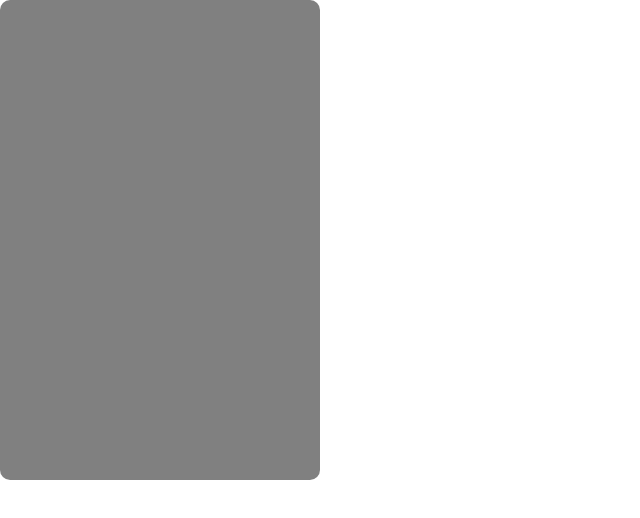
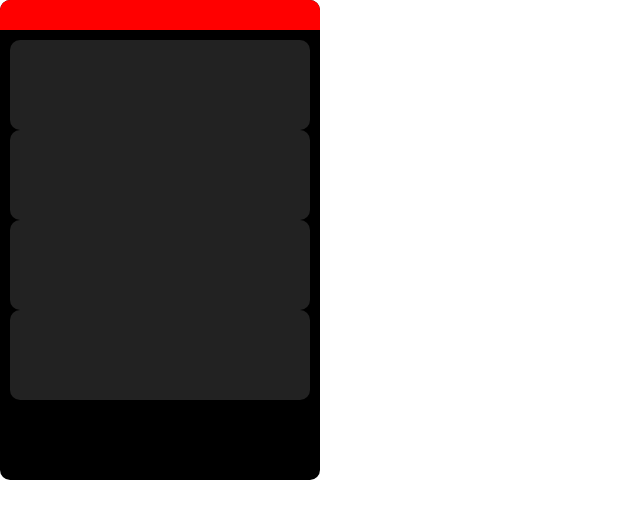
Before and after one commit to vivkpatl/tsa-software-2018-2019, an Electron app: page index.html in a window 1280 px wide. Shown: the whole page, without its empty margins (0-640 px from the left). Drawn offline with Linux system fonts and the light colour scheme.

Commit message:
11/27/2018
-Working regions for item list and top navigation bar
-HTML/CSS is a learn-as-we-go thing but it is coming along well nonetheless
-Did all of this during a tangent in AP Gov so not bad overall. Surprised my desk partner didn't attract the whole class's attention to my screen.

```diff
--- a/index.html
+++ b/index.html
@@ -2,9 +2,21 @@
   <html>
     <link rel="stylesheet" href="./main.css"/>
 
+    <head>
+      <!-- This plugin works wonders -->
+    </head>
+
+
     <body>
       <div class="workableArea">
-          <p id="testItem"><p>
+          <div class="topBar"></div>
+
+          <div class="itemContainer">
+            <div class="testItem"></div>
+            <div class="testItem"></div>
+            <div class="testItem"></div>
+            <div class="testItem"></div>
+          </div>
       </div>
     </body>
 
--- a/main.css
+++ b/main.css
@@ -5,7 +5,7 @@ body {
 }
 
 .workableArea {
-  -webkit-app-region: drag;
+  -webkit-app-region: no-drag;
   font-family: sans-serif;
   position: absolute;
   left: 0%;
@@ -13,11 +13,40 @@ body {
   width: 320px;
   height: 480px;
   padding: 0px;
-  background-color: gray;
+  background-color: black;
   border-radius: 10px;
 }
 
-#testItem {
+.topBar {
+  -webkit-app-region: drag;
+  background-color: red;
+  position: relative;
+  left: 0%;
+  top: 0%;
+  width: 320px;
+  height: 30px;
+  border-radius: 10px 10px 0px 0px;
+}
+
+.itemContainer {
+  position: relative;
+  left: 0%;
+  top: 0%;
+  width: 320px;
+  height: 450px;
+  border-top: 10px;
+  border-radius: 0px 0px 10px 10px;
+}
+
+.testItem {
+  position: relative;
+  left: 10px;
+  top: 10px;
   font-size: 16px;
+  width: 300px;
+  height: 90px;
+  outline-offset: 10px;
+  border-radius: 10px;
+  background-color: #222222;
   color: white;
 }
```
Also changed, not shown: index.js (+6 -2 lines).
